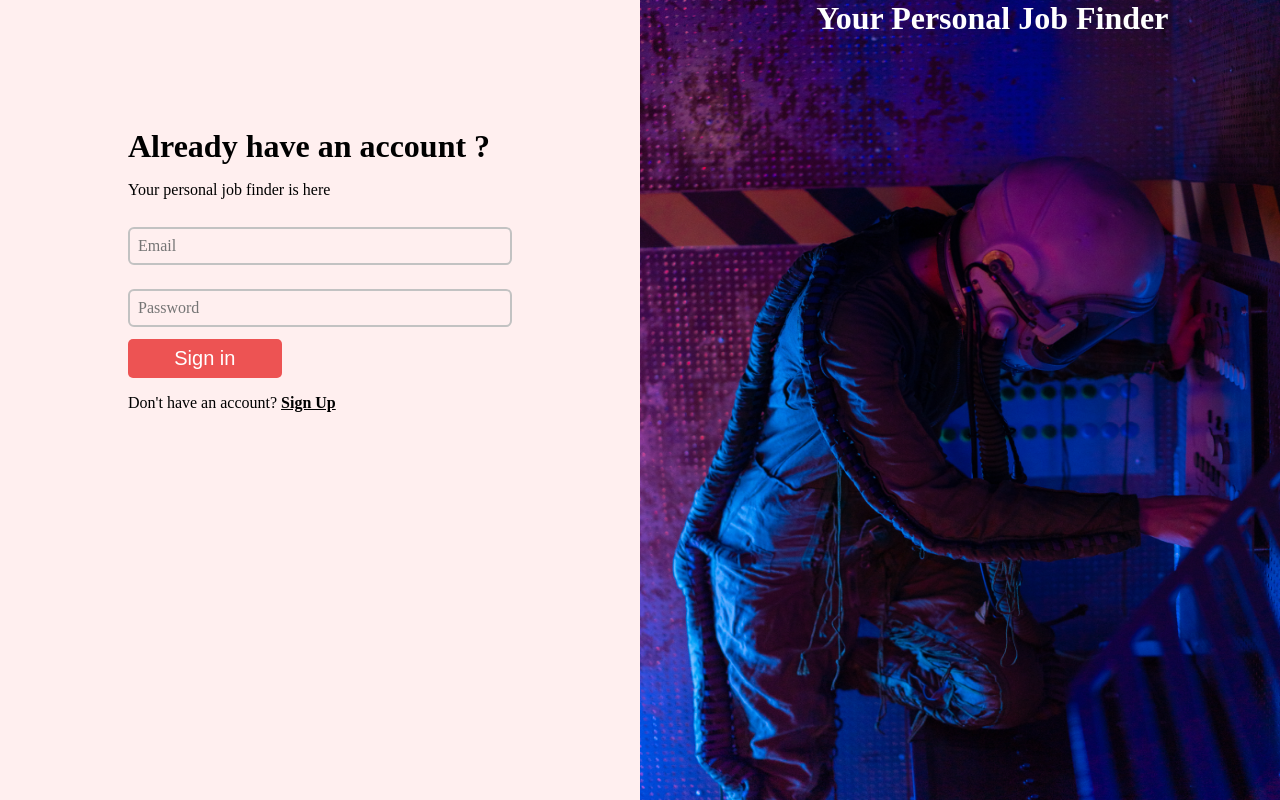
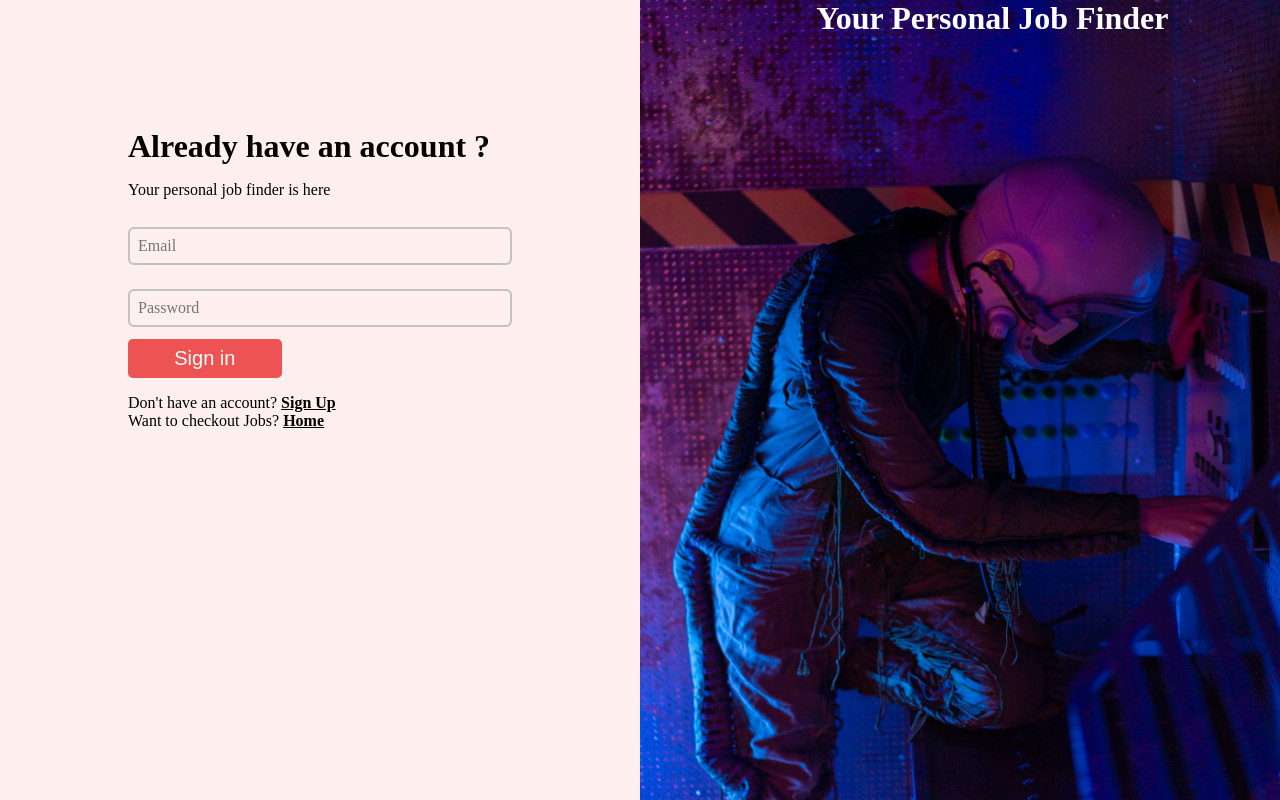
Before and after one commit to KingVinay/JobFinder, a React (Create React App) app: page /login in a window 1280 px wide. Built offline with nearby package versions, Linux system fonts and the light colour scheme; no server answers.

Commit message:
minor changes

```diff
--- a/src/components/Home/Home.js
+++ b/src/components/Home/Home.js
@@ -53,8 +53,18 @@ export default function Home() {
             </button>
           ) : (
             <>
-              <button className={styles.login}>Login</button>
-              <button className={styles.register}>Register</button>
+              <button
+                onClick={() => navigate("/login")}
+                className={styles.login}
+              >
+                Login
+              </button>
+              <button
+                onClick={() => navigate("/register")}
+                className={styles.register}
+              >
+                Register
+              </button>
             </>
           )}
         </div>
--- a/src/components/Login/Login.js
+++ b/src/components/Login/Login.js
@@ -55,6 +55,12 @@ export default function Login() {
           Sign Up
         </span>
       </p>
+      <p className={styles.footer}>
+        <span className={styles.grey}>Want to checkout Jobs?</span>
+        <span className={styles.underline} onClick={() => navigate("/")}>
+          Home
+        </span>
+      </p>
     </div>
   );
 }
--- a/src/components/Register/Register.js
+++ b/src/components/Register/Register.js
@@ -93,6 +93,12 @@ export default function Register() {
           Sign in
         </span>
       </p>
+      <p className={styles.footer}>
+        <span className={styles.grey}>Want to checkout Jobs?</span>
+        <span className={styles.underline} onClick={() => navigate("/")}>
+          Home
+        </span>
+      </p>
     </div>
   );
 }
```
Lines whose indentation alone changed are shown as unchanged.
